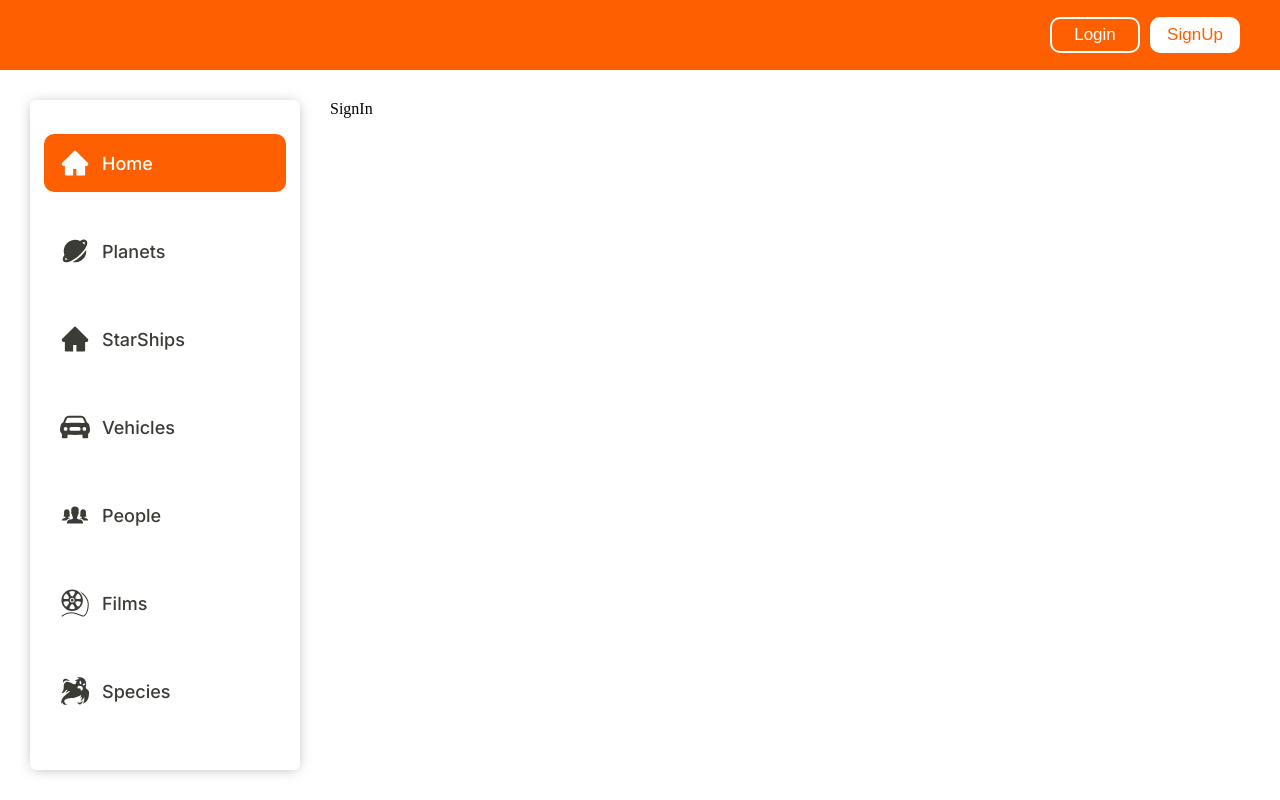
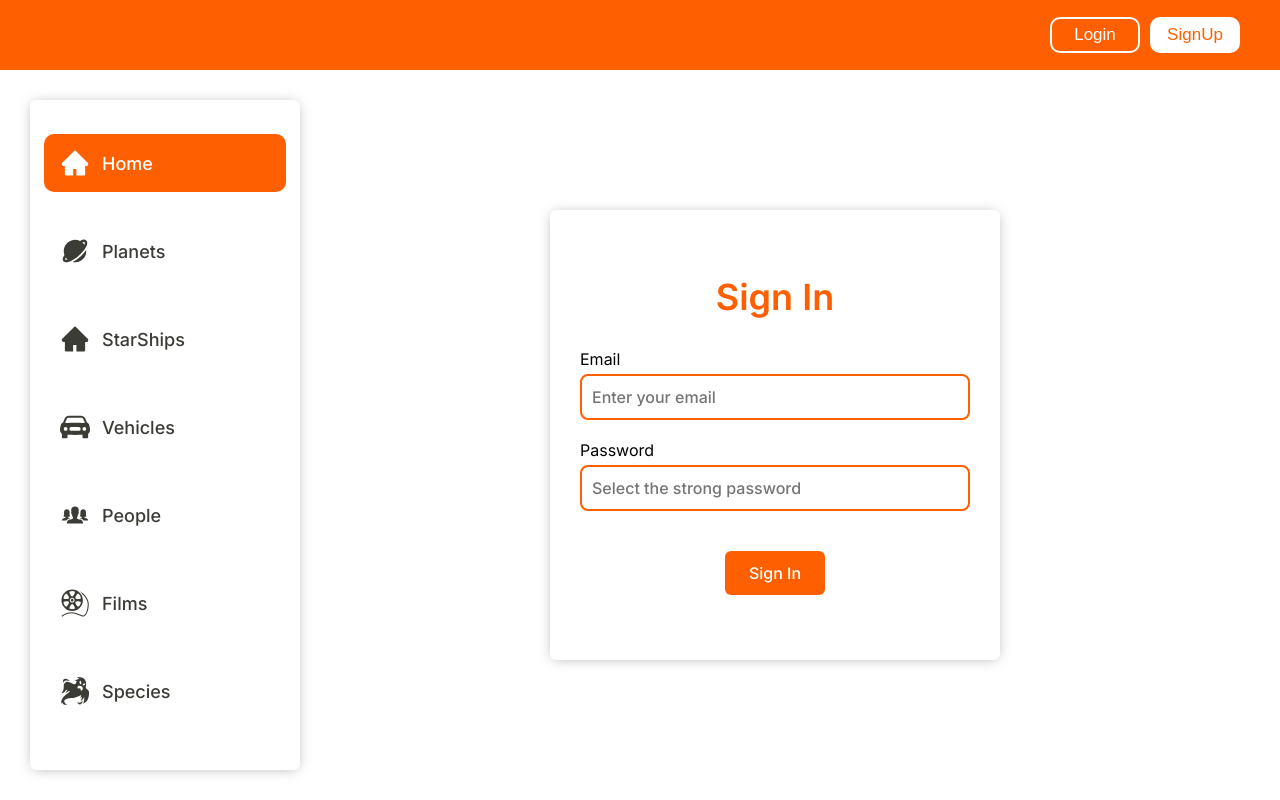
Before and after one commit to gulnabi-afridi/-makgundew, a Next.js app: page / in a window 1280 px wide. Both pictures are taken after a click on the button "Login". Built offline with nearby package versions, Linux system fonts and the light colour scheme.

Commit message:
sign in component completed

```diff
--- a/components/SignIn/SignIn.tsx
+++ b/components/SignIn/SignIn.tsx
@@ -1,4 +1,4 @@
-import React from "react";
+import React, { use, useState } from "react";
 import styles from "../../styles/signIn.module.scss";
 
 interface Props {
@@ -7,7 +7,87 @@ interface Props {
 }
 
 const SignIn = ({ signIn, setSignIn }: Props) => {
-  return <div>SignIn</div>;
+  const [signInData, setSignInData] = useState({
+    email: "",
+    password: "",
+  });
+  const [loginError, setLoginError] = useState("");
+
+  const handleSetFormData = (event: any) => {
+    const { name, value } = event.target;
+    setSignInData({
+      ...signInData,
+      [name]: value,
+    });
+  };
+
+  console.log(signInData.password);
+
+  const handleFormSubmission = (e: any) => {
+    e.preventDefault();
+    const { email, password } = signInData;
+    const storedUserData = localStorage.getItem("userData");
+    if (storedUserData) {
+      const userData = JSON.parse(storedUserData);
+      //   console.log(userData);
+      //   console.log(email, password);
+      if (userData.email === email && userData.password === password) {
+        alert("You are login!!!!");
+      } else {
+        alert("Invalid username or password");
+      }
+    } else {
+      alert("No user found, please signup");
+    }
+    setSignIn(false);
+  };
+
+  return (
+    <div className={styles.signInParent}>
+      <form className={styles.signIn}>
+        <p className={styles.text}>Sign In</p>
+
+        {/* ===> email input */}
+        <div className={styles.inputDiv}>
+          <label className={styles.label} htmlFor="email">
+            Email
+          </label>
+          <input
+            className={styles.input}
+            type="email"
+            required
+            name="email"
+            onChange={handleSetFormData}
+            placeholder="Enter your email"
+          />
+        </div>
+        {/* ===> password input */}
+        <div className={styles.inputDiv}>
+          <label className={styles.label} htmlFor="email">
+            Password
+          </label>
+          <input
+            className={styles.input}
+            type="password"
+            required
+            name="password"
+            onChange={handleSetFormData}
+            placeholder="Select the strong password"
+          />
+        </div>
+        {/* =====> buttons */}
+        <div className={styles.buttons}>
+          <button
+            type="submit"
+            onClick={handleFormSubmission}
+            className={styles.signUpBtn}
+          >
+            Sign In
+          </button>
+        </div>
+      </form>
+    </div>
+  );
 };
 
 export default SignIn;
--- a/components/SignUp/SignUp.tsx
+++ b/components/SignUp/SignUp.tsx
@@ -22,14 +22,18 @@ const SignUp = ({ signUp, setSignUp }: Props) => {
     });
   };
 
-  const handleFormSubmission = (e: any) => {
-    e.preventDefault();
+  const handleFormSubmission = (event: any) => {
+    event.preventDefault();
+    const { name, email, password } = signUpData;
+    const userData = { name, email, password };
+    localStorage.setItem("userData", JSON.stringify(userData));
     setSignUp(false);
+    alert("Hurrh!! you are registered successfully");
   };
 
   return (
     <div className={styles.signUpParent}>
-      <form className={styles.signUp}>
+      <form onSubmit={handleFormSubmission} className={styles.signUp}>
         <p className={styles.text}>Sign Up</p>
         {/* ===> name input */}
         <div className={styles.inputDiv}>
@@ -84,11 +88,7 @@ const SignUp = ({ signUp, setSignUp }: Props) => {
           >
             Cancel
           </button>
-          <button
-            onClick={handleFormSubmission}
-            type="submit"
-            className={styles.signUpBtn}
-          >
+          <button type="submit" className={styles.signUpBtn}>
             Sign Up
           </button>
         </div>
--- a/pages/index.tsx
+++ b/pages/index.tsx
@@ -6,7 +6,7 @@ import Layout from "@/layout/layout";
 export default function HomePage() {
   const [selectedButton, setSelectedButton] = useState<string>("home");
   const [signIn, setSignIn] = useState(false);
-  const [signUp, setSignUp] = useState(false);
+  const [signUp, setSignUp] = useState(true);
 
   return (
     <>
--- a/styles/signIn.module.scss
+++ b/styles/signIn.module.scss
@@ -1 +1,78 @@
 @import "variable.module.scss";
+
+.signInParent {
+  width: 100%;
+  height: 100%;
+  display: flex;
+  justify-content: center;
+  align-items: center;
+  .signIn {
+    display: flex;
+    flex-direction: column;
+    gap: 20px;
+    background-color: white;
+    padding: 65px 30px;
+    width: 450px;
+    border-radius: 6px;
+    box-shadow: 0px 1px 14px -3px rgba(0, 0, 0, 0.35);
+    .text {
+      color: $color-primary;
+      font-size: 36px;
+      font-weight: 600;
+      font-family: "Inter", sans-serif;
+      text-align: center;
+      margin-bottom: 10px;
+    }
+    .inputDiv {
+      display: flex;
+      flex-direction: column;
+      gap: 5px;
+      .label {
+        font-size: 16px;
+        font-family: "Inter", sans-serif;
+        color: black;
+      }
+      .input {
+        height: 46px;
+        border: 2px solid $color-primary;
+        border-radius: 8px;
+        outline: none;
+        padding: 0px 10px;
+        font-size: 16px;
+        color: black;
+        font-family: "Inter", sans-serif;
+        font-weight: 500;
+      }
+    }
+    .buttons {
+      display: flex;
+      justify-content: center;
+      align-items: center;
+      gap: 10px;
+      margin-top: 20px;
+      .cancelBtn {
+        width: 100px;
+        height: 44px;
+        font-size: 16px;
+        font-family: "Inter", sans-serif;
+        font-weight: 500;
+        background-color: transparent;
+        border: 2px solid $color-primary;
+        border-radius: 6px;
+        cursor: pointer;
+      }
+      .signUpBtn {
+        width: 100px;
+        height: 44px;
+        background-color: $color-primary;
+        font-weight: 500;
+        font-size: 16px;
+        font-family: "Inter", sans-serif;
+        border-radius: 6px;
+        color: $white;
+        border: none;
+        cursor: pointer;
+      }
+    }
+  }
+}
```
